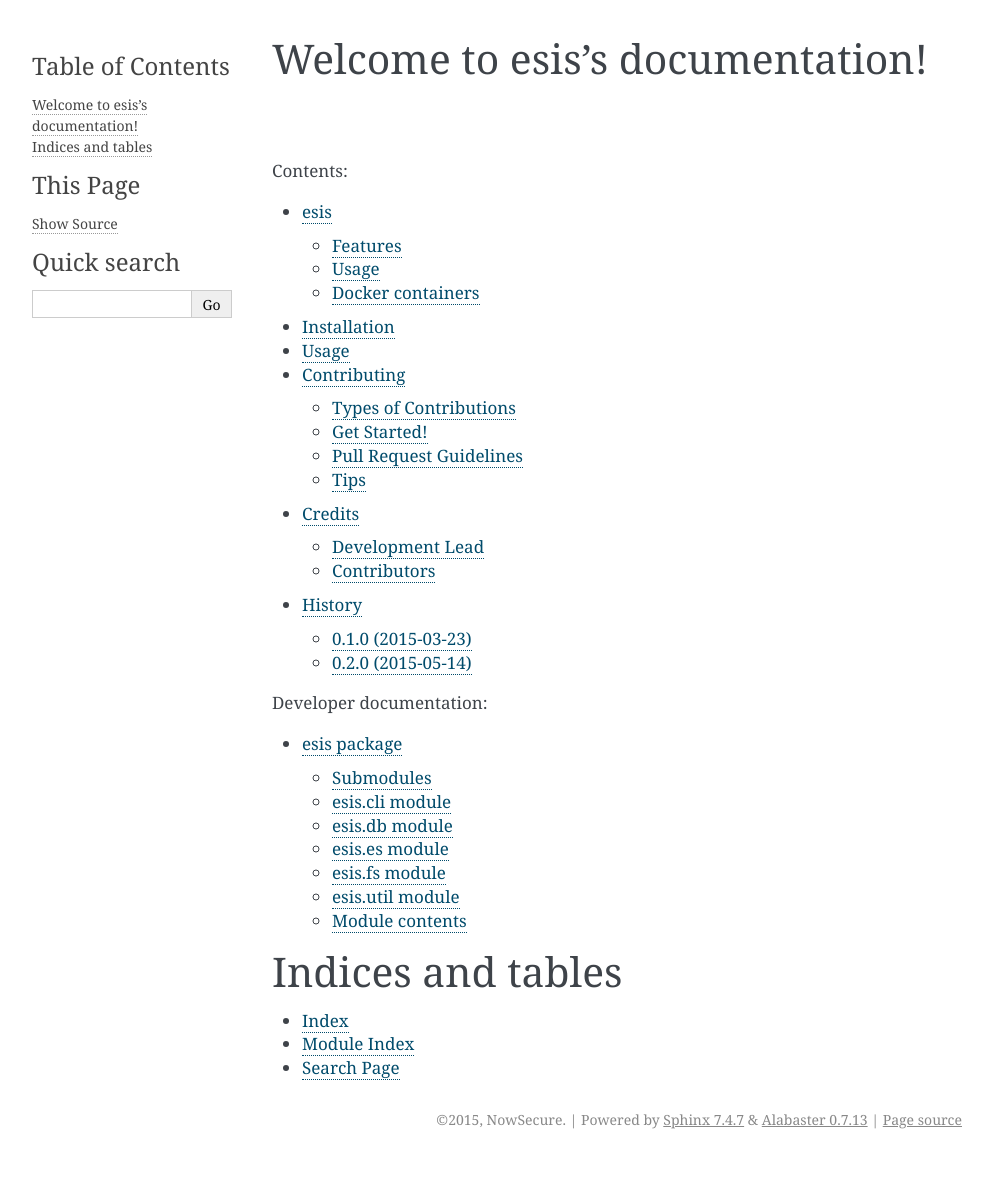
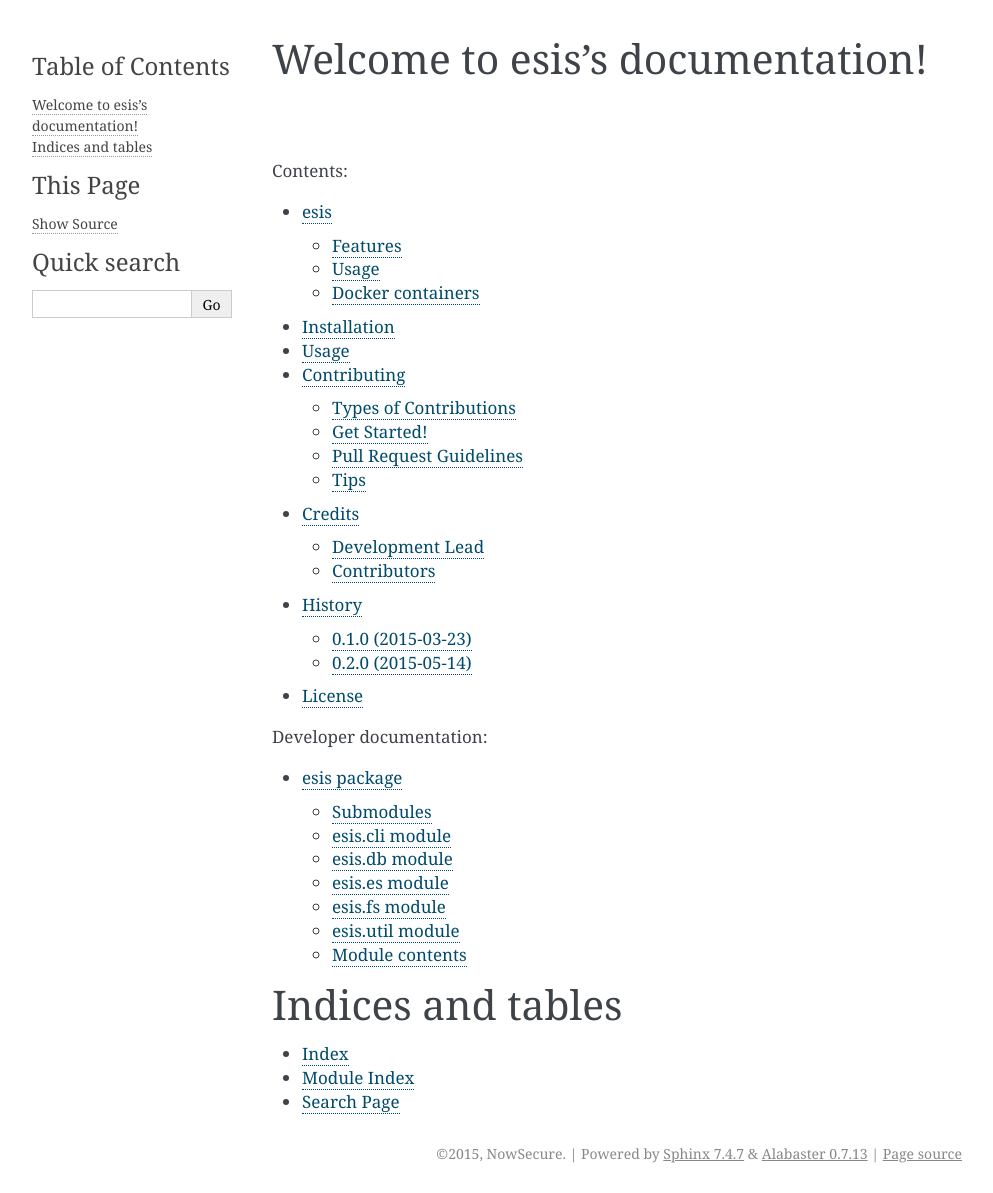
Before and after one commit to jcollado/esis, a Sphinx documentation site: the page built from docs/index.rst, in a window 1280 px wide. Shown: the whole page, without its empty margins (148-1141 px from the left). Built offline with Sphinx 7.4.7, drawn with Linux system fonts in a browser that asks for light colours; before the commit the page ends 1159 px from its top, so only the background shows below that.

Commit message:
Add license to the documentation

```diff
--- a/docs/index.rst
+++ b/docs/index.rst
@@ -17,6 +17,7 @@ Contents:
    contributing
    authors
    history
+   license
 
 
 Developer documentation:
--- /dev/null
+++ b/docs/license.rst
@@ -0,0 +1,4 @@
+License
+-------
+
+.. include:: ../LICENSE
```
